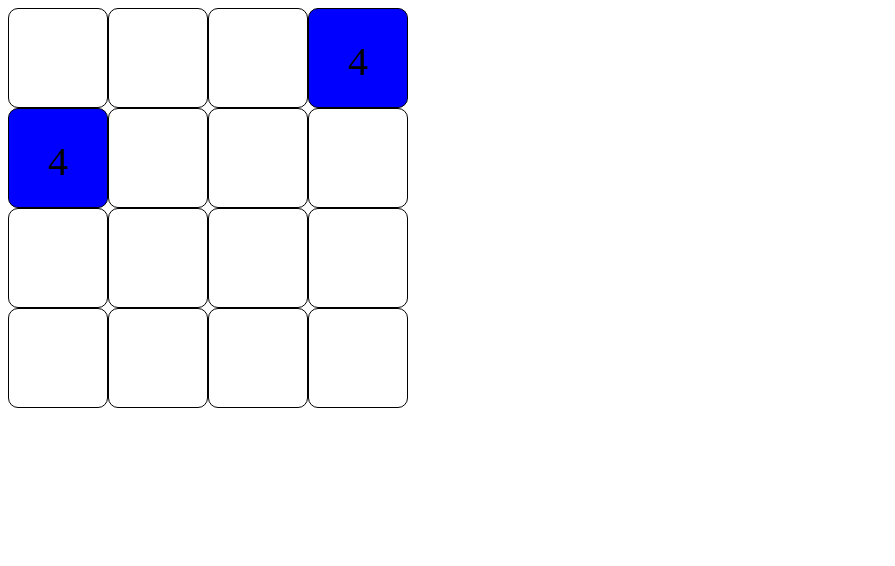
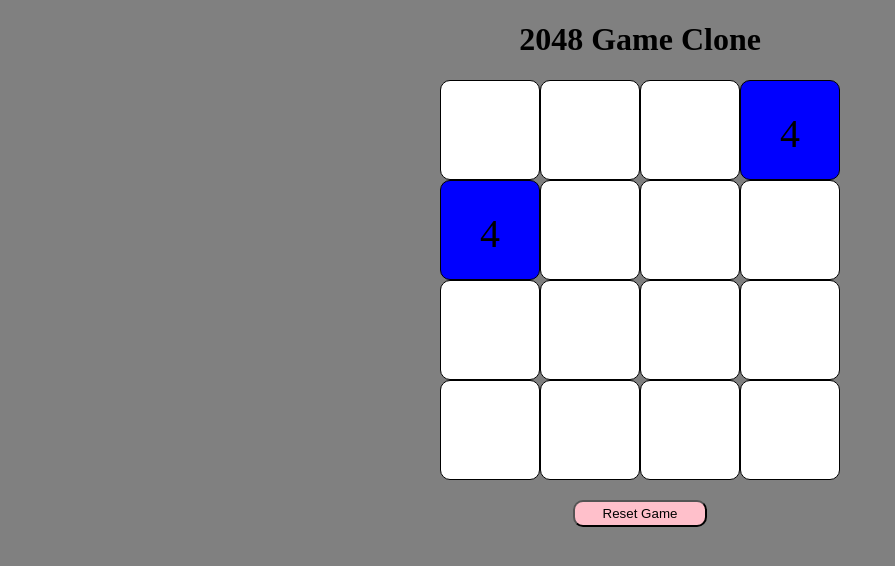
Before and after one commit to Btate712/2048, a plain HTML site: page index.html in a window 1280 px wide. Shown: the whole page, without its empty margins (0-895 px from the left). Drawn offline with Linux system fonts and the light colour scheme.

Commit message:
added reset button

```diff
--- a/css/style.css
+++ b/css/style.css
@@ -3,7 +3,16 @@
   box-sizing: border-box;
 }
 
+h1 {
+  text-align: center;
+}
+
+body {
+  background-color: gray;
+}
+
 #board {
+  margin: auto;
   display: flex;
   flex-wrap: wrap;
   width: 400px;
@@ -21,3 +30,17 @@
   padding-top: 29px;
   border-radius: 10px;
 }
+
+#button-container {
+  margin: auto;
+  padding-top: 20px;
+}
+
+#reset-button {
+  display: block;
+  margin: auto;
+  height: 2em;
+  width: 10em;
+  background: pink;
+  border-radius: 10px;
+}
--- a/index.html
+++ b/index.html
@@ -8,7 +8,11 @@
 </head>
 <body>
   <div id="game">
+    <h1>2048 Game Clone</h1>
     <div id="board">
+    </div>
+    <div id="button-container">
+      <button id="reset-button" onclick="reset()">Reset Game</button>
     </div>
   </div>
   <script src="./js/script.js"></script>
```
